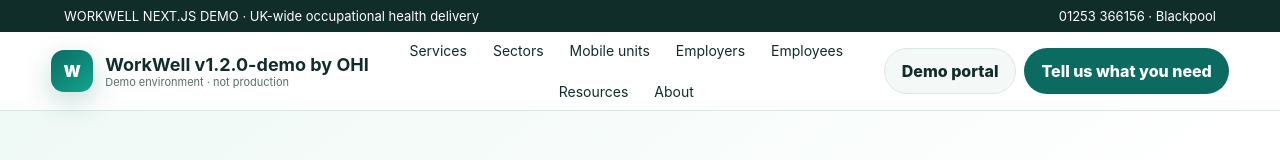
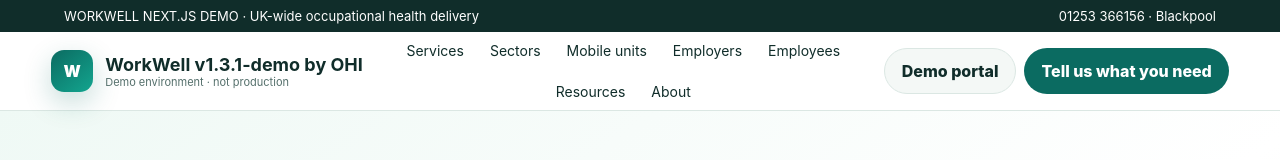
Before and after one commit to PluginPip/OHI-Rebrand, a Next.js app: page / in a window 1280 px wide. Shown: the top 160 px of the page. Built offline with nearby package versions, Linux system fonts and the light colour scheme.

Commit message:
Use shared release version on homepage

```diff
--- a/app/page.tsx
+++ b/app/page.tsx
@@ -1,6 +1,6 @@
 import Link from 'next/link';
+import {VERSION} from './components/site';
 
-const VERSION = 'v1.2.0-demo';
 const services = [
   ['🩺','Health surveillance','Risk-led health surveillance programmes for workplace exposure risks.','£55','/health-surveillance'],
   ['👩‍⚕️','Management referral','Occupational-health advice for absence, capability and workplace adjustments.','£195','/management-referral'],
```
